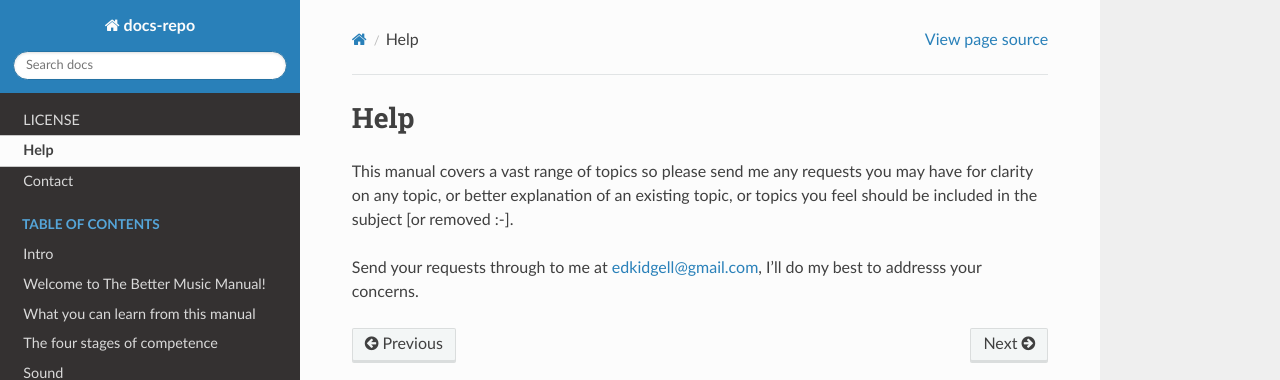
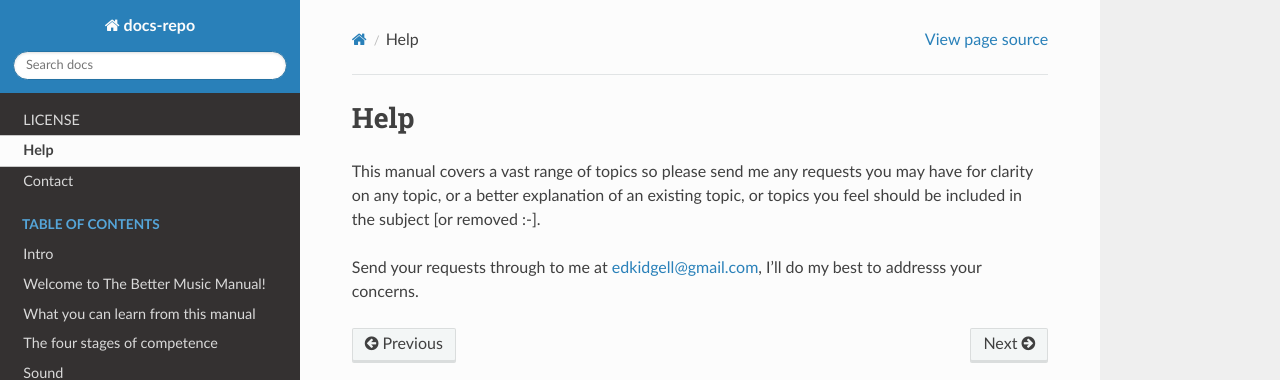
Before and after one commit to flakjakk/docs-repo, a Sphinx documentation site: the page built from docs/source/help.rst, in a window 1280 px wide. Shown: the top 380 px of the page. Built offline with Sphinx 7.4.7 and the Read the Docs theme 2.0.0, drawn with Linux system fonts in a browser that asks for light colours.

```diff
--- a/docs/source/help.rst
+++ b/docs/source/help.rst
@@ -1,6 +1,6 @@
 Help
 ====
 
-This manual covers a vast range of topics so please send me any requests you may have for clarity on any topic, or better explanation of an existing topic, or topics you feel should be included in the subject [or removed :-].
+This manual covers a vast range of topics so please send me any requests you may have for clarity on any topic, or a better explanation of an existing topic, or topics you feel should be included in the subject [or removed :-].
 
 Send your requests through to me at edkidgell@gmail.com, I'll do my best to addresss your concerns.
```
